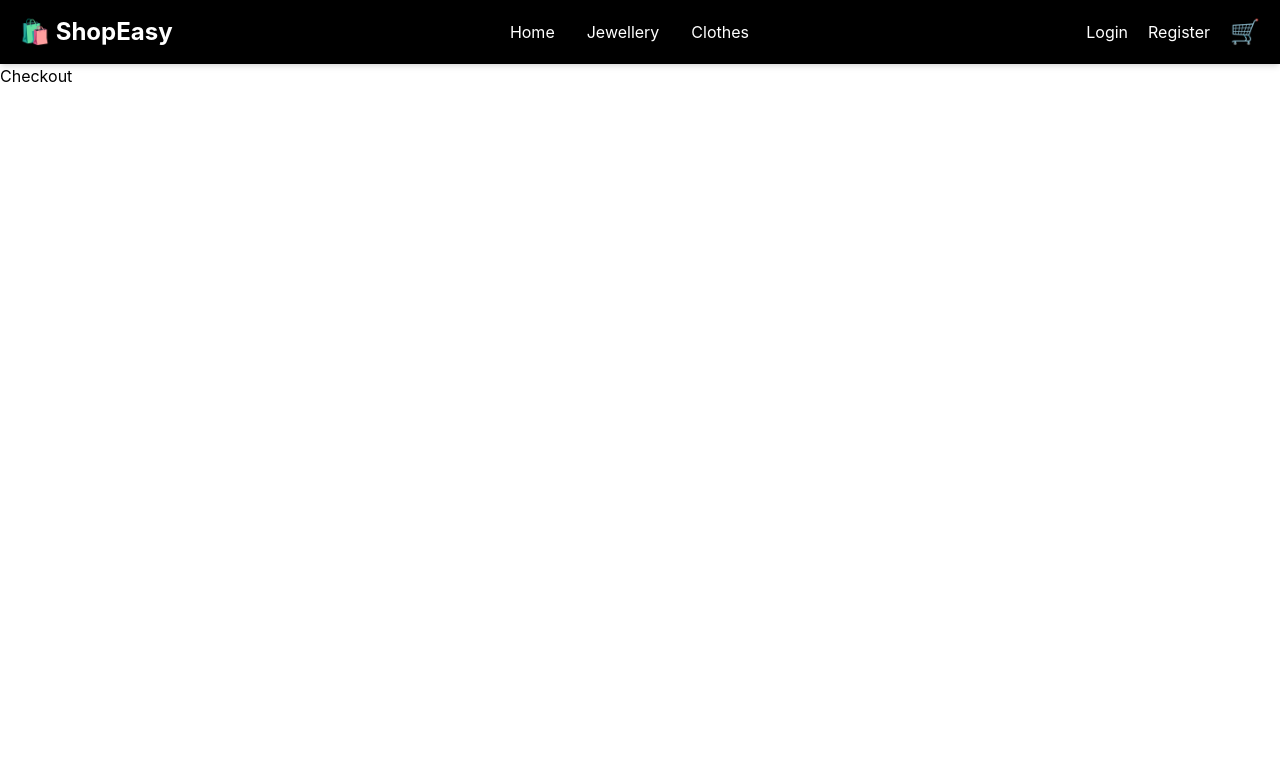
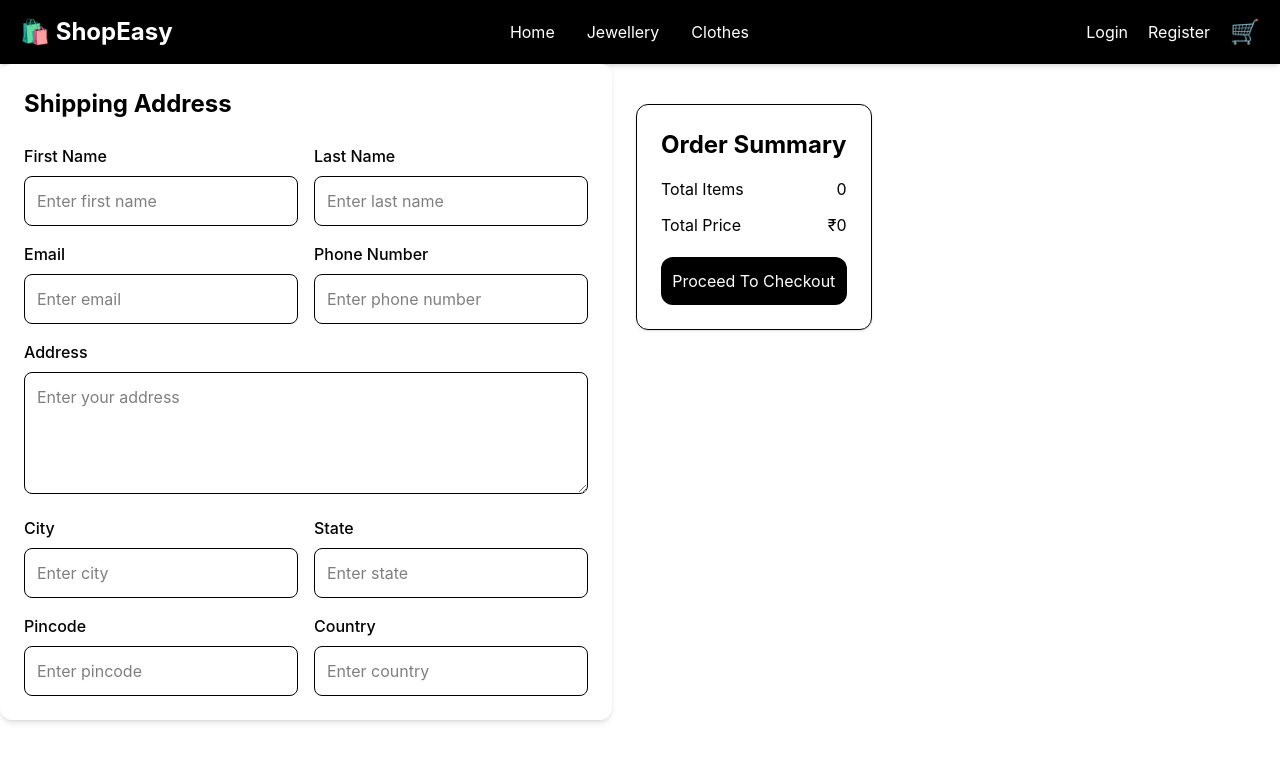
Before and after one commit to Ankushkushwaha0009/Ecommerce_Project, a React (Vite) app in the folder client/: page /checkout in a window 1280 px wide. Shown: the top 762 px of the page. Built offline with nearby package versions, Linux system fonts and the light colour scheme.

Commit message:
created the shipping form component

```diff
--- /dev/null
+++ b/client/src/components/ShippingForm.jsx
@@ -0,0 +1,191 @@
+import React, { useState } from "react";
+
+const ShippingForm = () => {
+  const [shippingData, setShippingData] = useState({
+    firstName: "",
+    lastName: "",
+    email: "",
+    phone: "",
+    address: "",
+    city: "",
+    state: "",
+    pincode: "",
+    country: "",
+  });
+
+  // Handle all input changes
+  const handleChange = (e) => {
+    const { name, value } = e.target;
+
+    setShippingData((prevData) => ({
+      ...prevData,
+      [name]: value,
+    }));
+  };
+
+  // Handle form submit
+  const handleSubmit = (e) => {
+    e.preventDefault();
+    console.log(shippingData);
+  };
+
+  return (
+    <div className="bg-white rounded-xl shadow-md p-6">
+      <h2 className="text-2xl font-bold mb-6">
+        Shipping Address
+      </h2>
+
+      <form onSubmit={handleSubmit}>
+        <div className="grid grid-cols-1 md:grid-cols-2 gap-4">
+
+          {/* First Name */}
+          <div>
+            <label className="block mb-2 font-medium">
+              First Name
+            </label>
+
+            <input
+              type="text"
+              name="firstName"
+              value={shippingData.firstName}
+              onChange={handleChange}
+              placeholder="Enter first name"
+              className="w-full border rounded-lg p-3 outline-none focus:ring-2 focus:ring-black"
+            />
+          </div>
+
+          {/* Last Name */}
+          <div>
+            <label className="block mb-2 font-medium">
+              Last Name
+            </label>
+
+            <input
+              type="text"
+              name="lastName"
+              value={shippingData.lastName}
+              onChange={handleChange}
+              placeholder="Enter last name"
+              className="w-full border rounded-lg p-3 outline-none focus:ring-2 focus:ring-black"
+            />
+          </div>
+
+          {/* Email */}
+          <div>
+            <label className="block mb-2 font-medium">
+              Email
+            </label>
+
+            <input
+              type="email"
+              name="email"
+              value={shippingData.email}
+              onChange={handleChange}
+              placeholder="Enter email"
+              className="w-full border rounded-lg p-3 outline-none focus:ring-2 focus:ring-black"
+            />
+          </div>
+
+          {/* Phone */}
+          <div>
+            <label className="block mb-2 font-medium">
+              Phone Number
+            </label>
+
+            <input
+              type="tel"
+              name="phone"
+              value={shippingData.phone}
+              onChange={handleChange}
+              placeholder="Enter phone number"
+              className="w-full border rounded-lg p-3 outline-none focus:ring-2 focus:ring-black"
+            />
+          </div>
+
+          {/* Address */}
+          <div className="md:col-span-2">
+            <label className="block mb-2 font-medium">
+              Address
+            </label>
+
+            <textarea
+              rows="4"
+              name="address"
+              value={shippingData.address}
+              onChange={handleChange}
+              placeholder="Enter your address"
+              className="w-full border rounded-lg p-3 outline-none focus:ring-2 focus:ring-black"
+            ></textarea>
+          </div>
+
+          {/* City */}
+          <div>
+            <label className="block mb-2 font-medium">
+              City
+            </label>
+
+            <input
+              type="text"
+              name="city"
+              value={shippingData.city}
+              onChange={handleChange}
+              placeholder="Enter city"
+              className="w-full border rounded-lg p-3 outline-none focus:ring-2 focus:ring-black"
+            />
+          </div>
+
+          {/* State */}
+          <div>
+            <label className="block mb-2 font-medium">
+              State
+            </label>
+
+            <input
+              type="text"
+              name="state"
+              value={shippingData.state}
+              onChange={handleChange}
+              placeholder="Enter state"
+              className="w-full border rounded-lg p-3 outline-none focus:ring-2 focus:ring-black"
+            />
+          </div>
+
+          {/* Pincode */}
+          <div>
+            <label className="block mb-2 font-medium">
+              Pincode
+            </label>
+
+            <input
+              type="text"
+              name="pincode"
+              value={shippingData.pincode}
+              onChange={handleChange}
+              placeholder="Enter pincode"
+              className="w-full border rounded-lg p-3 outline-none focus:ring-2 focus:ring-black"
+            />
+          </div>
+
+          {/* Country */}
+          <div>
+            <label className="block mb-2 font-medium">
+              Country
+            </label>
+
+            <input
+              type="text"
+              name="country"
+              value={shippingData.country}
+              onChange={handleChange}
+              placeholder="Enter country"
+              className="w-full border rounded-lg p-3 outline-none focus:ring-2 focus:ring-black"
+            />
+          </div>
+
+        </div>
+      </form>
+    </div>
+  );
+};
+
+export default ShippingForm;
--- a/client/src/pages/Checkout.jsx
+++ b/client/src/pages/Checkout.jsx
@@ -1,9 +1,18 @@
-import React from 'react'
+import React from "react";
+import ShippingForm from "../components/ShippingForm";
+import OrderSummary from "../components/OrderSummary";
 
 const Checkout = () => {
   return (
-    <div>Checkout</div>
-  )
-}
+    <div className="flex gap-6">
+      <div>
+        <ShippingForm />
+      </div>
+      <div>
+        <OrderSummary />
+      </div>
+    </div>
+  );
+};
 
-export default Checkout
+export default Checkout;
```
